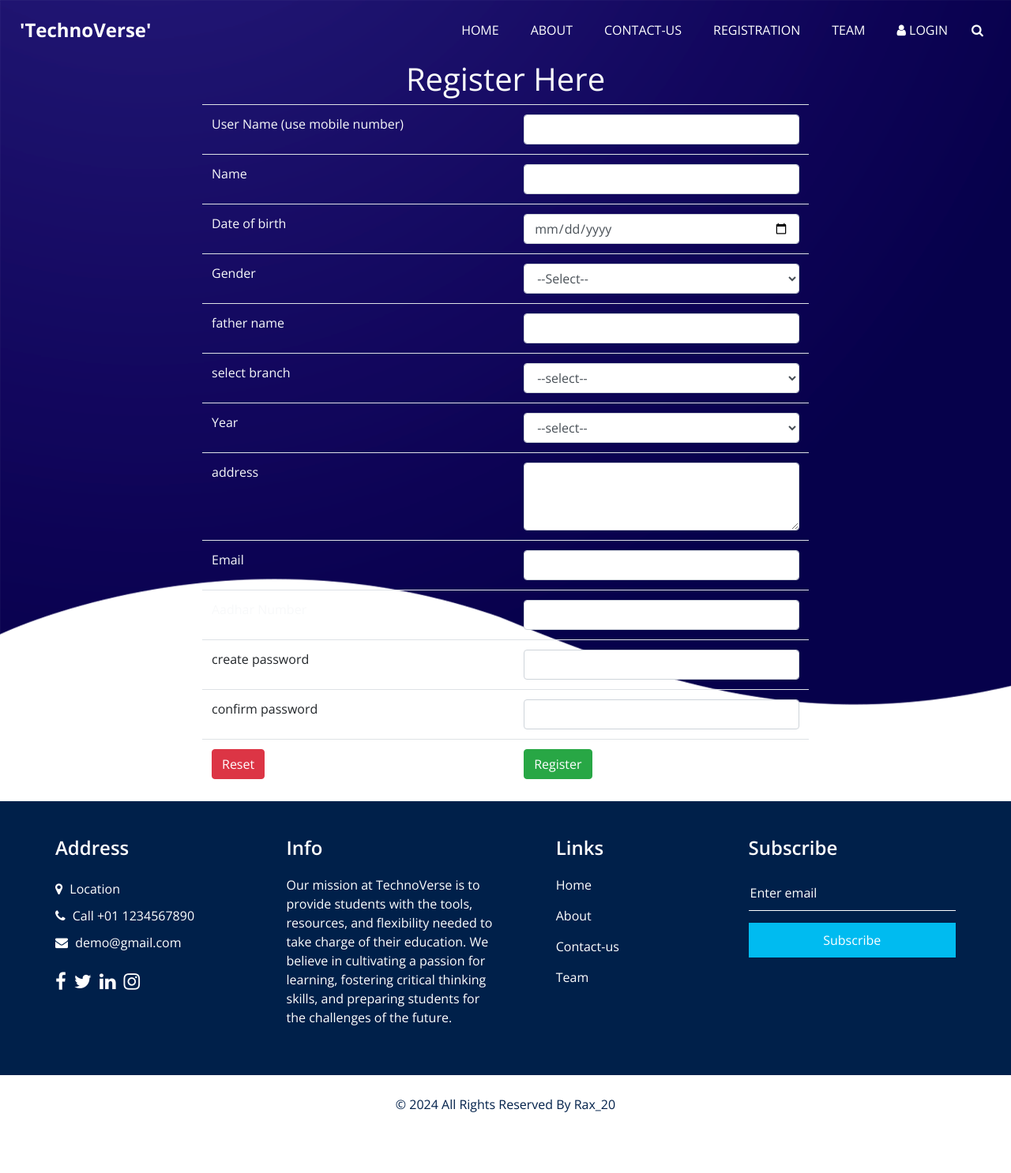
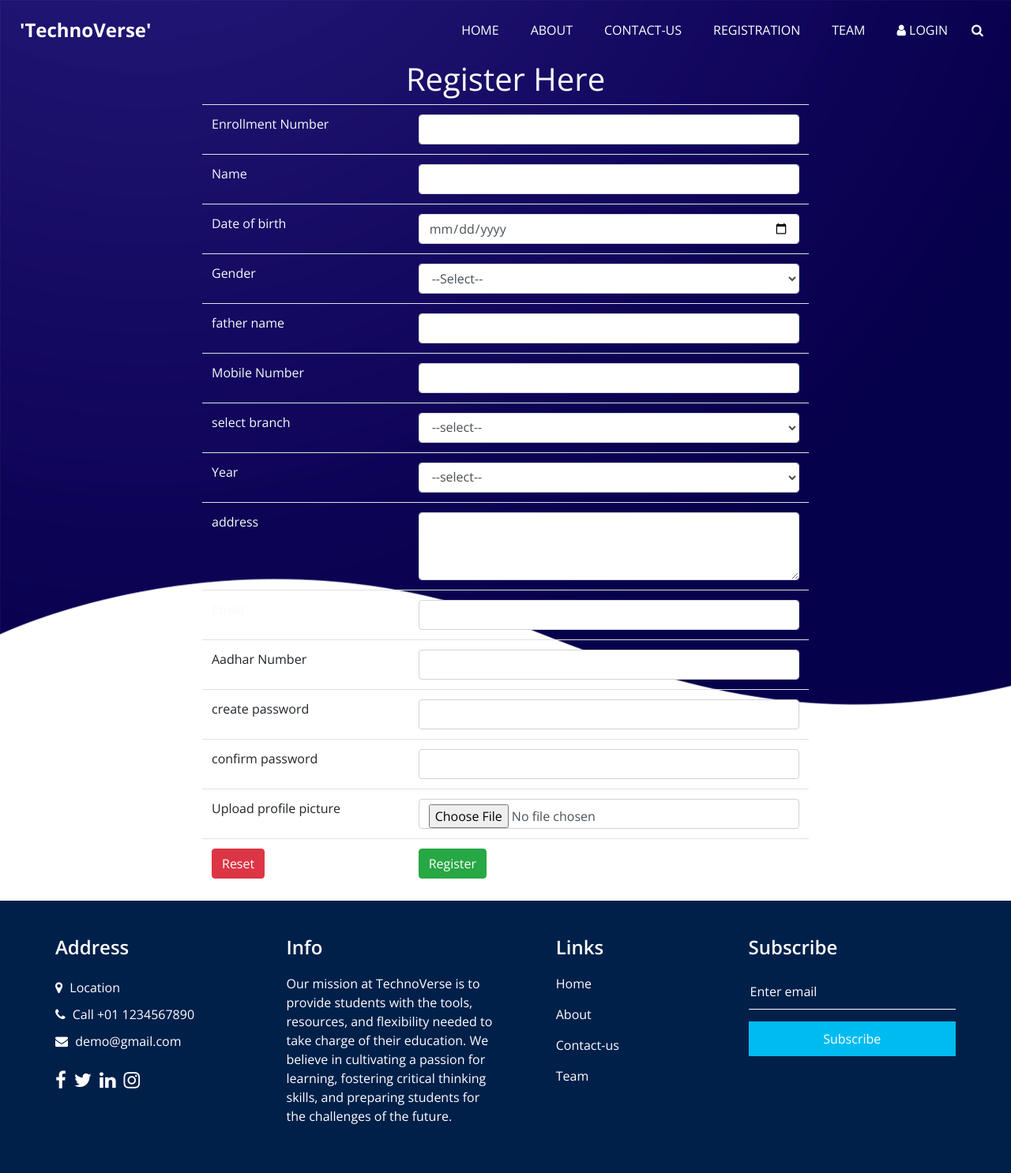
Before and after one commit to rkm245025/major-Project, a Django app: page /saveform in a window 1280 px wide. Shown: the top 1486 px of the page at 79% size. Before the commit the page ends 1409 px from the top, so only its background shows below. Run offline with Django 4.2, Linux system fonts and the light colour scheme; some libraries are stand-ins or nearby versions.

Commit message:
Add profile view section with image display

```diff
--- /dev/null
+++ b/media/requirements.txt
@@ -0,0 +1 @@
+git
--- /dev/null
+++ b/requirements.txt
@@ -0,0 +1 @@
+git
--- a/student/models.py
+++ b/student/models.py
@@ -2,6 +2,7 @@ from django.db import models
 
 # Create your models here.
 class Registration(models.Model):
+    enno=models.CharField(max_length=30)
     username=models.IntegerField(primary_key=True)
     name=models.CharField(max_length=500)
     dob=models.CharField(max_length=50)
@@ -13,6 +14,7 @@ class Registration(models.Model):
     email=models.EmailField(max_length=64)
     regdate=models.CharField(max_length=30)
     aadhar=models.CharField(max_length=12,default=0)
+    pic=models.ImageField(max_length=100,null=True,upload_to="profile_images/")
     def __str__(self) -> str:
         return f"{self.name} Branch-{self.branch} Year-{self.year}"
 
--- a/student/templates/student/registration.html
+++ b/student/templates/student/registration.html
@@ -1,6 +1,23 @@
 {%extends 'student/layout.html'%}
 {%block body%}
 <script>
+
+
+
+
+
+        function checkFileSize(input) {
+            if (input.files && input.files[0]) {
+                const fileSize = input.files[0].size; // Size in bytes
+                const maxSizeInBytes = 100 * 1024; // 100 KB
+                if (fileSize > maxSizeInBytes) {
+                    alert("File size exceeds 100 KB limit.");
+                    input.value = ''; // Clear the file input
+                }
+            }
+        }
+
+
     function validate(){
         var username=document.getElementById('username');
         var name=document.getElementById('name');
@@ -136,12 +153,14 @@
 {% endif %}
 
 <h1 class="text-light" style="text-align: center;">Register Here</h1>
-<form class="form-group" method="post" id="frmreg" onsubmit="event.preventDefault(); validate();" action="{%url  'saveform'%}">
+<form class="form-group" method="post" id="frmreg" onsubmit="event.preventDefault(); validate();" action="{%url  'saveform'%}" enctype="multipart/form-data">
     {%csrf_token%}
-    <table class="table" style="width: 60%; margin: auto;"><tr>
-        <td class='text-light'>User Name (use mobile number)</td>
-    <td><input class="form-control" type="text" name="username" id="username"></td>
-</tr>
+    <table class="table" style="width: 60%; margin: auto;">
+        <tr>
+            <td class='text-light'>Enrollment  Number</td>
+        <td><input class="form-control" type="text" name="enno" id="enno"></td>
+    </tr>
+
 <tr>
     <td class='text-light'>Name</td>
     <td><input class="form-control" type="text" name="name" id="name"></td>
@@ -163,6 +182,10 @@
     <td><input class="form-control" type="text" name="fname" id="fname"></td>
 </tr>
 <tr>
+    <tr>
+        <td class='text-light'>Mobile Number</td>
+    <td><input class="form-control" type="text" name="username" id="username"></td>
+</tr>
     <td class='text-light'>select branch</td>
     <td><select class="form-control" name="branch" id="branch">
         <option  selected="--select--">--select--</option>
@@ -190,7 +213,7 @@
     <td><input class="form-control" type="email" name="email" id="email"></td>
 </tr>
 <tr>
-    <td class='text-light'>Aadhar Number</td>
+    <td>Aadhar Number</td>
     <td><input class="form-control" type="number" name="aadhar" id="aadhar"></td>
 
 </tr>
@@ -202,6 +225,12 @@
     <td>confirm password</td>
     <td><input class="form-control" type="password" name="cpassword" id="cpassword"></td>
 </tr>
+
+
+<tr>
+    <td>Upload profile picture</td>
+    <td><input class="form-control" type="file" name="pic" id="pic" accept=".jpg, .jpeg" onchange="checkFileSize(this)"></td>
+</tr>
 <tr>
     <td><input class="btn btn-danger" type="reset" name="" id="rest"></td>
     <td><button class="btn btn-success" type="submit">Register</button></td>
--- a/student/views.py
+++ b/student/views.py
@@ -81,6 +81,7 @@ def aboutus(request):
 def saveform(request):
     message = ""
     if request.method == "POST":
+        enno=request.POST["enno"]
         username = request.POST["username"]
         name = request.POST["name"]
         dob = request.POST["dob"]
@@ -91,15 +92,18 @@ def saveform(request):
         address = request.POST["address"]
         aadhar = request.POST["aadhar"]
         email = request.POST["email"]
+
         regdate = date.today()
+        pic=request.FILES["pic"]
         password = request.POST["password"]
         usertype = "student"
 
 
         reg = Registration(
-            username=username, name=name, dob=dob, gender=gender,
+
+            enno=enno,username=username, name=name, dob=dob, gender=gender,
             fname=fname, branch=branch, year=year, address=address,
-            aadhar=aadhar, email=email, regdate=regdate
+            aadhar=aadhar, email=email, regdate=regdate,pic=pic
         )
 
         log = Login(
@@ -112,7 +116,7 @@ def saveform(request):
         year=Year.objects.all()
         branch=Branch.objects.all()
         subject="Registration"
-        msg=f'hi {username} you Registerd Succesfully and id is {username}  and Password is {password}'
+        msg=f'hi {name} you Registerd Succesfully and id is {username}  and Password is {password}'
         email_from=settings.EMAIL_HOST_USER
         recipient_list=[email,]
         send_mail(subject=subject,message=msg,from_email=email_from,recipient_list=recipient_list)
--- a/stundentlogin/templates/studenthome.html
+++ b/stundentlogin/templates/studenthome.html
@@ -1,4 +1,5 @@
 {%extends 'father.html'%}
+{%block title%}{{stu.name}}{%endblock title%}
 {%block body%}
     <h1 style="text-align: center;">Welcome,<div style="color: red;">{{stu.name}}</div></h1>
 
```
Also changed, not shown: student/templates/student/home.html (+4 -3 lines), stundentlogin/templates/father.html (+16 -1 lines), stundentlogin/templates/viewprofile.html (+11 -0 lines), db.sqlite3, media/cuetravi.jpeg (added), media/profile_images/cuetravi.jpeg (added), student/migrations/0006_registration_enno.py (added), student/migrations/0007_registration_pic.py (added), student/migrations/0008_alter_registration_pic.py (added), student/migrations/0009_remove_registration_pic.py (added), student/migrations/0010_registration_pic.py (added), student/migrations/0011_alter_registration_pic.py (added), student/migrations/0012_alter_registration_pic.py (added).
